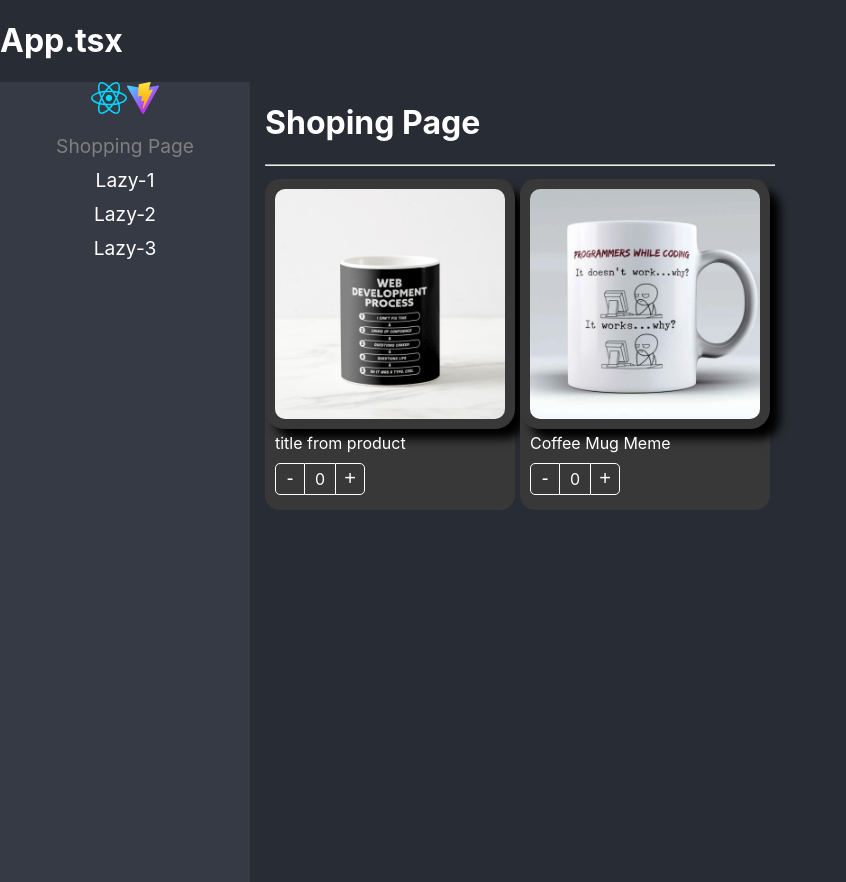
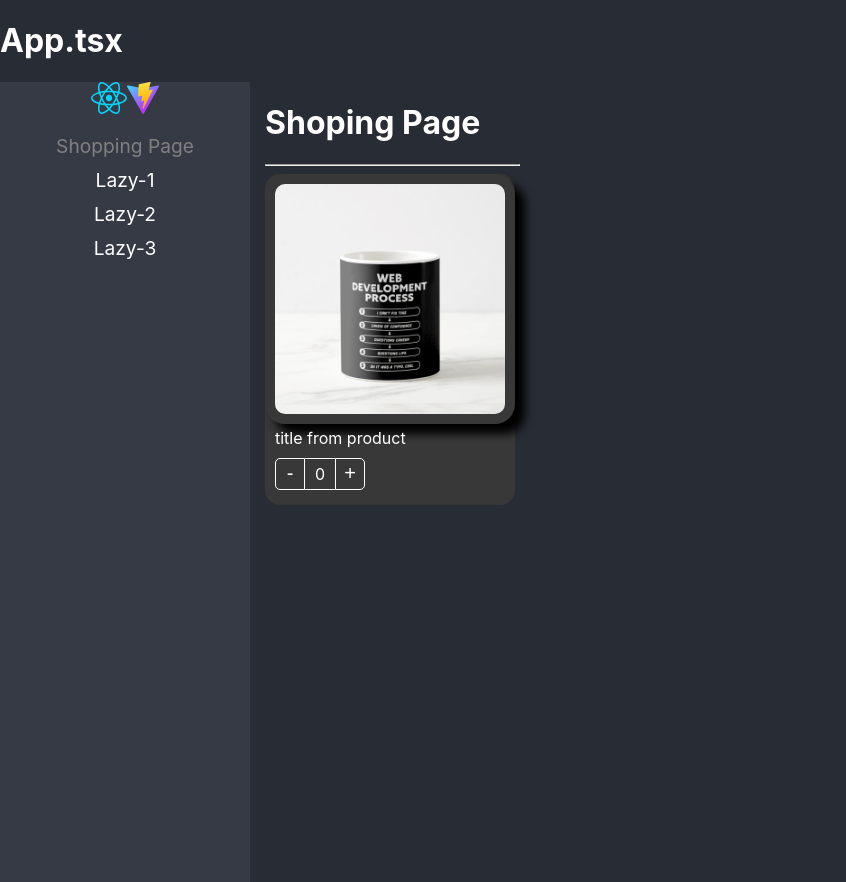
Before and after one commit to jotasenator/ReactTypeScript-ProyectoInicial, a React (Vite) app: page /shopping in a window 1280 px wide. Shown: the whole page, without its empty margins (0-846 px from the left). Built offline with nearby package versions, Linux system fonts and the light colour scheme.

Commit message:
utilizar maxCount como limitante

```diff
--- a/src/02-component-patters/components/ProductCard.tsx
+++ b/src/02-component-patters/components/ProductCard.tsx
@@ -1,6 +1,7 @@
 import styles from "../styles/styles.module.css";
 import { useProduct } from "../hooks/useProduct";
 import { createContext } from "react";
+import { InitialValues } from "../interfaces/interfaces";
 import {
   ProductContextProps,
   Product,
@@ -17,6 +18,7 @@ export interface Props {
   style?: React.CSSProperties;
   onChange?: (args: onChangeArgs) => void;
   value?: number;
+  initialValues?: InitialValues;
 }
 
 export const ProductCard = ({
@@ -26,8 +28,14 @@ export const ProductCard = ({
   style,
   onChange,
   value,
+  initialValues,
 }: Props) => {
-  const { counter, increaseBy } = useProduct({ onChange, product, value });
+  const { counter, increaseBy } = useProduct({
+    onChange,
+    product,
+    value,
+    initialValues,
+  });
 
   return (
     <Provider value={{ counter, increaseBy, product }}>
--- a/src/02-component-patters/hooks/useProduct.ts
+++ b/src/02-component-patters/hooks/useProduct.ts
@@ -1,21 +1,28 @@
-import { useEffect, useState } from 'react';
-import { Product, onChangeArgs } from '../interfaces/interfaces';
+import { useEffect, useRef, useState } from 'react';
+import { Product, onChangeArgs, InitialValues } from '../interfaces/interfaces';
 
 interface useProductArgs {
     product: Product;
     onChange?: (args: onChangeArgs) => void;
     value?: number;
+    initialValues?: InitialValues;
 }
 
-export const useProduct = ({ onChange, product, value = 0 }: useProductArgs) => {
-    const [counter, setCounter] = useState(value)
+export const useProduct = ({ onChange, product, value = 0, initialValues }: useProductArgs) => {
+
+    const [counter, setCounter] = useState<number>(initialValues?.count || value);
+
+    const isMounted = useRef(false)
 
 
 
     const increaseBy = (value: number) => {
 
-        const newValue = Math.max(counter + value, 0)
+        let newValue = Math.max(counter + value, 0)
 
+        if (initialValues?.maxCount) {
+            newValue = Math.min(newValue, initialValues.maxCount)
+        }
 
         setCounter(newValue)
 
@@ -23,9 +30,13 @@ export const useProduct = ({ onChange, product, value = 0 }: useProductArgs) =>
     }
 
     useEffect(() => {
+        if (!isMounted.current) return
         setCounter(value)
+    }, [value])
 
-    }, [value])
+    useEffect(() => {
+        isMounted.current = true
+    }, [])
 
 
     return {
--- a/src/02-component-patters/interfaces/interfaces.ts
+++ b/src/02-component-patters/interfaces/interfaces.ts
@@ -34,3 +34,8 @@ export interface onChangeArgs {
 export interface ProductInCart extends Product {
     count: number;
 }
+
+export interface InitialValues {
+    count?: number;
+    maxCount?: number
+}
--- a/src/02-component-patters/pages/ShoppingPage.tsx
+++ b/src/02-component-patters/pages/ShoppingPage.tsx
@@ -5,31 +5,25 @@ import {
   ProductButtons,
 } from "../components";
 import { products } from "../data/products";
-import { useShoppingCart } from "../hooks/useShoppingCart";
 
 import "../styles/custom-styles.css";
 
 const ShopingPage = () => {
-  const { shoppingCart, onProductCountChange } = useShoppingCart();
+  const product = products[0];
 
   return (
     <div>
       <h1>Shoping Page</h1>
       <hr />
-      <div
-        style={{
-          display: "flex",
-          flexDirection: "row",
-          flexWrap: "wrap",
-        }}
-      >
-        {products.map((product) => (
+
       <ProductCard
         key={product.id}
         product={product}
         className="bg-dark text-white"
-            onChange={onProductCountChange}
-            value={shoppingCart[product.id]?.count || 0}
+        initialValues={{
+          count: 4,
+          maxCount: 10,
+        }}
       >
         <ProductImage
           className="custom-image"
@@ -40,90 +34,6 @@ const ShopingPage = () => {
         <ProductTitle className="text-bold" />
         <ProductButtons className="custom-buttons" />
       </ProductCard>
-        ))}
-
-        <div className="shopping-cart">
-          {Object.entries(shoppingCart).map(([key, product]) => (
-            <ProductCard
-              key={key}
-              product={product}
-              className="bg-dark text-white"
-              style={{
-                width: "100px",
-              }}
-              value={product.count}
-              onChange={onProductCountChange}
-            >
-              <ProductImage
-                className="custom-image"
-                style={{
-                  boxShadow: "10px 10px 10px black",
-                }}
-              />
-              <ProductButtons
-                className="custom-buttons"
-                style={{ display: "flex", justifyContent: "center" }}
-              />
-            </ProductCard>
-          ))}
-
-          {/* <ProductCard
-            product={product1}
-            className="bg-dark text-white"
-            style={{
-              width: "100px",
-            }}
-            //onChange={() => onProductCountChange()}
-          >
-            <ProductImage
-              className="custom-image"
-              style={{
-                boxShadow: "10px 10px 10px black",
-              }}
-            />
-            <ProductButtons className="custom-buttons" />
-          </ProductCard> */}
-        </div>
-        {/* <ProductCard product={product1} style={{ background: "#70D1F8" }}>
-          <ProductImage
-            style={{
-              boxShadow: "10px 10px 10px black",
-            }}
-          />
-          <ProductTitle
-            title="title from props "
-            style={{
-              fontWeight: "bold",
-            }}
-          />
-          <ProductButtons
-            style={{
-              display: "flex",
-              justifyContent: "end",
-            }}
-          />
-        </ProductCard>
-
-        <ProductCard product={product1} className="bg-dark">
-          <ProductImage className="custom-image" />
-          <ProductTitle className="text-white" />
-          <ProductButtons className="custom-buttons" />
-        </ProductCard>
-
-        <ProductCard product={product2} className="bg-dark">
-          <ProductImage className="custom-image" />
-          <ProductTitle className="text-white" />
-          <ProductButtons className="custom-buttons" />
-        </ProductCard> */}
-        {/* <ProductCard product={product} className="bg-dark">
-          <ProductCard.Image className="custom-image" />
-          <ProductCard.Title className="text-white" />
-          <ProductCard.Buttons className="custom-buttons" />
-        </ProductCard> */}
-      </div>
-      {/* <div>
-        <code>{JSON.stringify(shoppingCart, null, 5)}</code>
-      </div> */}
     </div>
   );
 };
```
Lines whose indentation alone changed are shown as unchanged.
